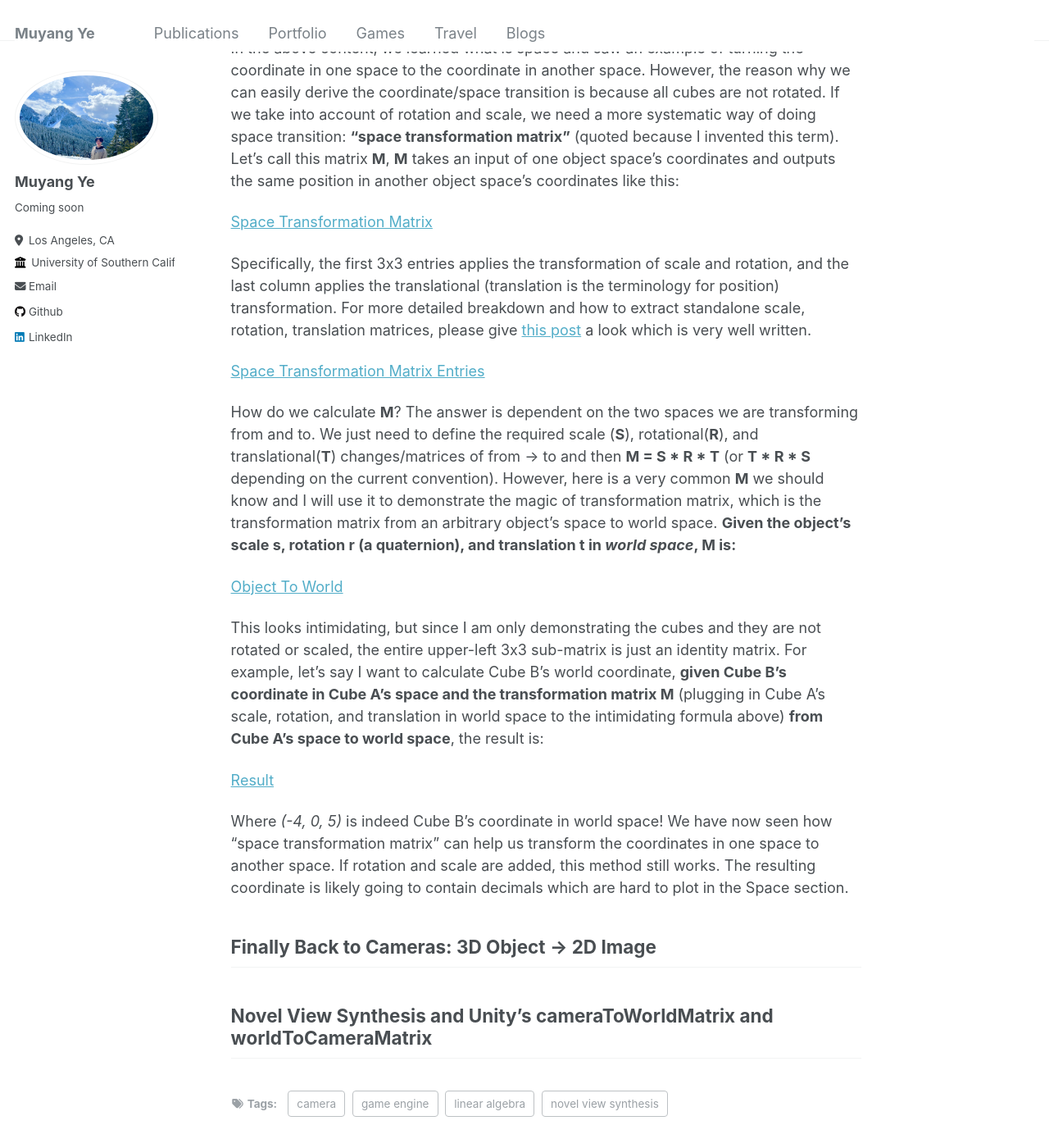
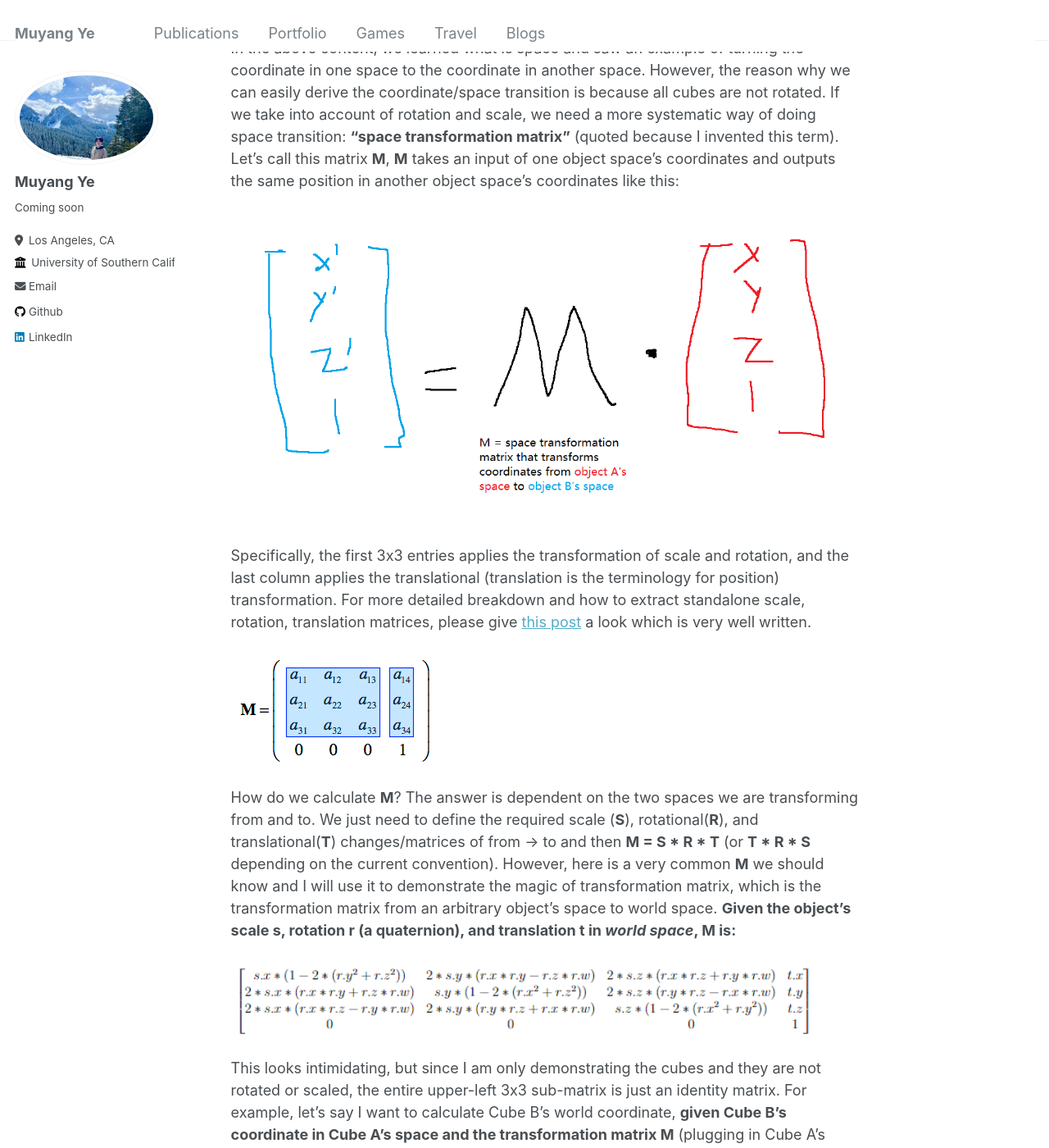
Before and after one commit to muyangye/muyangye.github.io, a Jekyll site: the page built from _posts/2024-06-06-blog-post-1.md, in a window 1280 px wide and 1400 px high, scrolled down 1101 px. Shown: the whole window at 82% size. Built offline with Jekyll 4.4.1, drawn with Linux system fonts in a browser that asks for light colours.

Commit message:
fix images

```diff
--- a/_posts/2024-06-06-blog-post-1.md
+++ b/_posts/2024-06-06-blog-post-1.md
@@ -41,14 +41,14 @@ not rotated. If we take into account of rotation and scale, we need a more syste
 **"space transformation matrix"** (quoted because I invented this term). Let's call this matrix **M**, **M** takes an
 input of one object space's coordinates and outputs the same position in another object space's coordinates like this:
 
-[Space Transformation Matrix](/images/blog_post_1/space_transformation_matrix.png)
+![Space Transformation Matrix](/images/blog_post_1/space_transformation_matrix.png)
 
 Specifically, the first 3x3 entries applies the transformation of scale and rotation, and the last column applies the
 translational (translation is the terminology for position) transformation. For more detailed breakdown and how to extract standalone scale, rotation, translation matrices,
 please give [this post](https://www.brainvoyager.com/bv/doc/UsersGuide/CoordsAndTransforms/SpatialTransformationMatrices.html)
 a look which is very well written.
 
-[Space Transformation Matrix Entries](/images/blog_post_1/space_transformation_matrix_entries.png)
+![Space Transformation Matrix Entries](/images/blog_post_1/space_transformation_matrix_entries.png)
 
 How do we calculate **M**? The answer is dependent on the two spaces we are transforming from and to. We just need to
 define the required scale (**S**), rotational(**R**), and translational(**T**) changes/matrices of from -> to and then
@@ -57,14 +57,14 @@ is a very common **M** we should know and I will use it to demonstrate the magic
 transformation matrix from an arbitrary object's space to world space. **Given the object's scale s, rotation r (a quaternion),
 and translation t in *world space*, M is:**
 
-[Object To World](/images/blog_post_1/object_to_world.png)
+![Object To World](/images/blog_post_1/object_to_world.png)
 
 This looks intimidating, but since I am only demonstrating the cubes and they are not rotated or scaled, the entire upper-left 3x3
 sub-matrix is just an identity matrix. For example, let's say I want to calculate Cube B's world coordinate, **given Cube
 B's coordinate in Cube A's space and the transformation matrix M** (plugging in Cube A's scale, rotation, and translation in
 world space to the intimidating formula above) **from Cube A's space to world space**, the result is:
 
-[Result](/images/blog_post_1/result.png)
+![Result](/images/blog_post_1/result.png)
 
 Where *(-4, 0, 5)* is indeed Cube B's coordinate in world space! We have now seen how "space transformation matrix" can
 help us transform the coordinates in one space to another space. If rotation and scale are added, this method still works.
```
